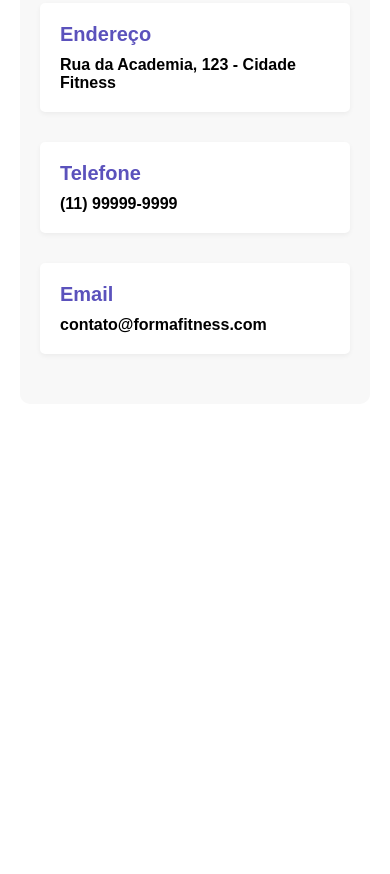
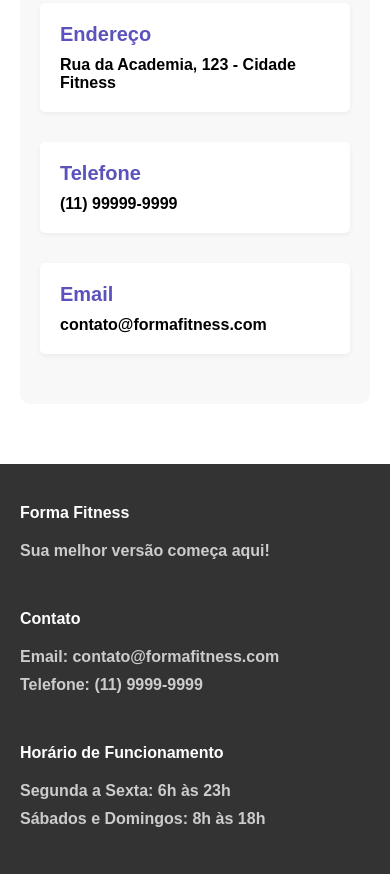
Before and after one commit to RicardoDev08/WEB_AULA, a plain HTML site: page trabalho_avaliativo-academia/src/pages/contatos.html in a window 390 px wide. Shown: the part 1126-2000 px from the top of the page. Before the commit the page ends 1590 px from the top, so only its background shows below. Drawn offline with Linux system fonts and the light colour scheme.

Commit message:
terminar responsividade

```diff
--- a/trabalho_avaliativo-academia/src/pages/contatos.html
+++ b/trabalho_avaliativo-academia/src/pages/contatos.html
@@ -78,6 +78,27 @@
             </div>
         </section>
     </main>
+    <footer class="footer">
+        <div class="footer-content">
+            <div class="footer-section">
+                <h3>Forma Fitness</h3>
+                <p>Sua melhor versão começa aqui!</p>
+            </div>
+            <div class="footer-section">
+                <h3>Contato</h3>
+                <p>Email: contato@formafitness.com</p>
+                <p>Telefone: (11) 9999-9999</p>
+            </div>
+            <div class="footer-section">
+                <h3>Horário de Funcionamento</h3>
+                <p>Segunda a Sexta: 6h às 23h</p>
+                <p>Sábados e Domingos: 8h às 18h</p>
+            </div>
+        </div>
+        <div class="footer-bottom">
+            <p>&copy; 2024 Forma Fitness. Todos os direitos reservados.</p>
+        </div>
+    </footer>
 </body>
 <script src="../script/contatos.js"></script>
 </html>
--- a/trabalho_avaliativo-academia/src/styles/contatos.css
+++ b/trabalho_avaliativo-academia/src/styles/contatos.css
@@ -2,11 +2,7 @@
 @import url(./header.css);
 @import url(./footer.css);
 
-body {
-    margin: 0;
-    padding: 0;
-    font-family: Arial, sans-serif;
-}
+
 
 .contato-hero {
     height: 300px;
--- a/trabalho_avaliativo-academia/src/styles/footer.css
+++ b/trabalho_avaliativo-academia/src/styles/footer.css
@@ -1,20 +1,25 @@
+@import url(./root.css);
+
 
 .footer {
     background-color: #333;
     color: white;
     padding: 40px 20px 20px;
+    width: 100%;
+
 }
 
 .footer-content {
     max-width: 1200px;
     margin: 0 auto;
     display: grid;
-    grid-template-columns: repeat(auto-fit, minmax(200px, 1fr));
+    grid-template-columns: repeat(auto-fill, minmax(250px, 1fr));
     gap: 40px;
 }
 
 .footer-section h3 {
     margin-bottom: 20px;
+    font-size: 1rem;
 }
 
 .footer-section p {
@@ -28,3 +33,9 @@
     padding-top: 20px;
     border-top: 1px solid #444;
 }
+
+@media (max-width: 768px) {
+    .footer-content {
+        grid-template-columns: 1fr;
+    }
+}
--- a/trabalho_avaliativo-academia/src/styles/header.css
+++ b/trabalho_avaliativo-academia/src/styles/header.css
@@ -1,4 +1,4 @@
-
+@import url(./root.css);
 .header {
     position: fixed;
     top: 0;
--- a/trabalho_avaliativo-academia/src/styles/root.css
+++ b/trabalho_avaliativo-academia/src/styles/root.css
@@ -7,3 +7,14 @@
     font-style: normal;
     font-weight: 600;
 }
+
+html, body {
+    height: 100%;
+    display: flex;
+    flex-direction: column;
+    margin: 0;
+}
+
+main{
+        flex-grow: 1;
+}
--- a/trabalho_avaliativo-academia/src/styles/sobre.css
+++ b/trabalho_avaliativo-academia/src/styles/sobre.css
@@ -2,11 +2,6 @@
 @import url(./header.css);
 @import url(./footer.css);
 
-body {
-    margin: 0;
-    padding: 0;
-    font-family: Arial, sans-serif;
-}
 
 .sobre-hero {
     height: 400px;
--- a/trabalho_avaliativo-academia/src/styles/treinos.css
+++ b/trabalho_avaliativo-academia/src/styles/treinos.css
@@ -2,11 +2,6 @@
 @import url(./header.css);
 @import url(./footer.css);
 
-body {
-    margin: 0;
-    padding: 0;
-    font-family: Arial, sans-serif;
-}
 
 .treinos-hero {
     height: 300px;
```
Also changed, not shown: trabalho_avaliativo-academia/src/pages/home.html (+1 -1 lines), trabalho_avaliativo-academia/src/styles/home.css (+2 -6 lines), trabalho_avaliativo-academia/media/img/mulher-treinando.jpg (added).
